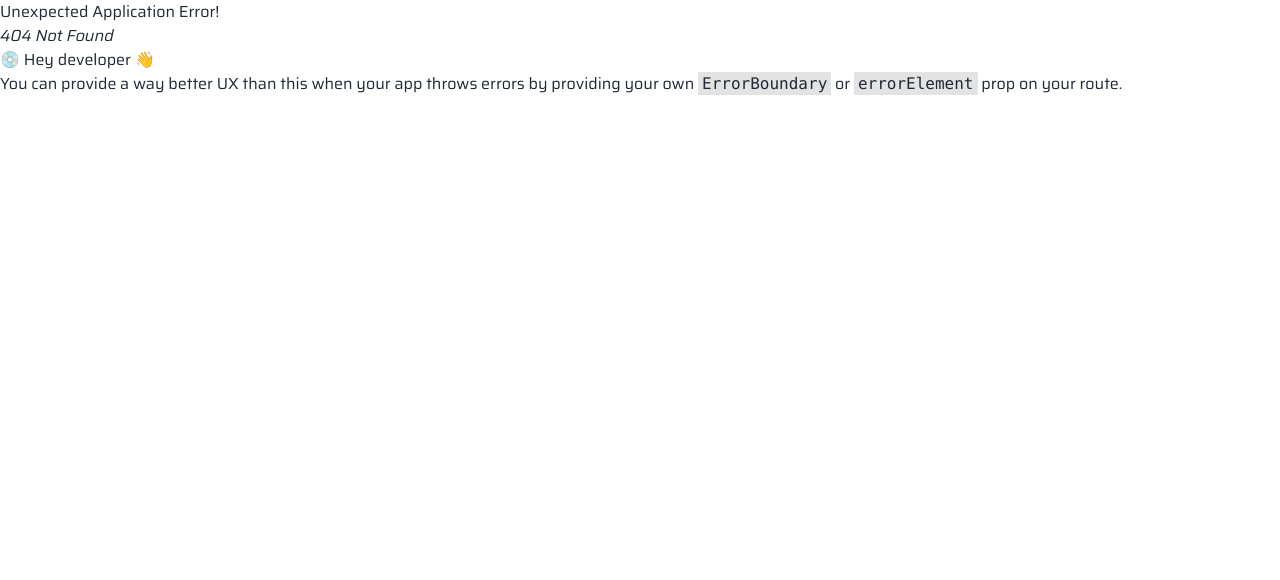
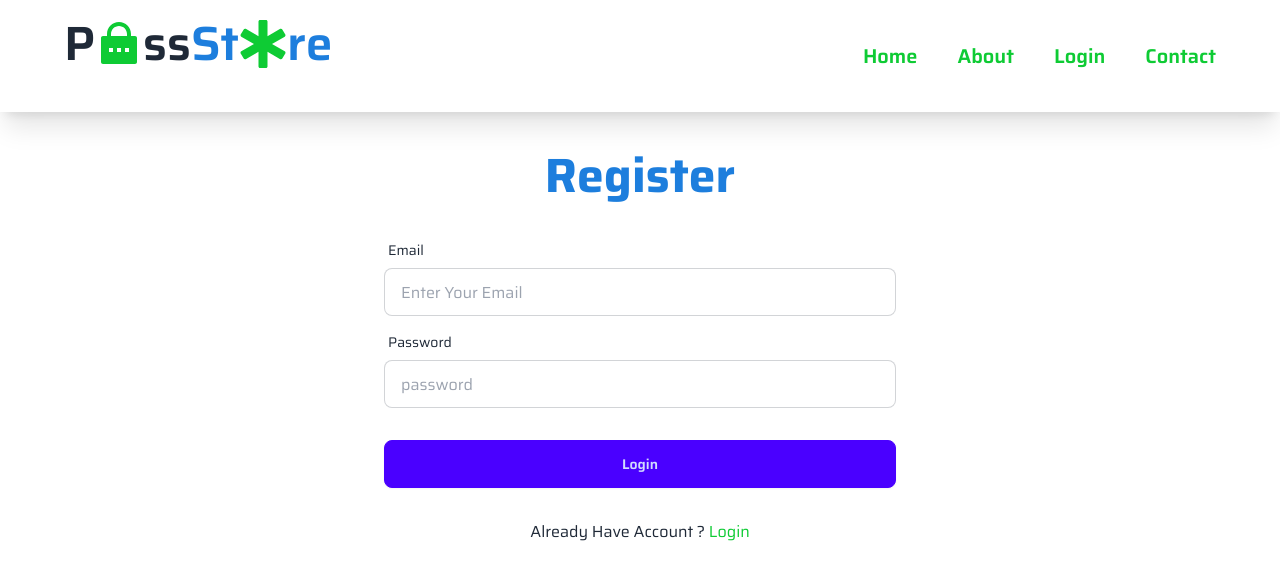
Before and after one commit to ammarcse50/password-manager-client, a React (Vite) app: page /register in a window 1280 px wide. Before the commit this address had no page. Shown: the top 580 px of the page. Built offline with nearby package versions, Linux system fonts and the light colour scheme; no server answers.

Commit message:
sign-in-out-added-firebase

```diff
--- a/package.json
+++ b/package.json
@@ -19,6 +19,7 @@
     "react-icons": "^5.1.0",
     "react-router-dom": "^6.23.0",
     "react-scroll": "^1.9.0",
+    "react-toastify": "^10.0.5",
     "react-type-animation": "^3.2.0",
     "sort-by": "^1.2.0",
     "sweetalert2": "^11.10.8"
--- /dev/null
+++ b/src/components/AuthProvider.jsx
@@ -0,0 +1,62 @@
+import React, { createContext, useEffect, useState } from "react";
+
+import { getAuth, createUserWithEmailAndPassword, onAuthStateChanged, signOut } from "firebase/auth";
+import app from "../firebase/firebase.config";
+import { signInWithEmailAndPassword } from "firebase/auth/cordova";
+import { child } from "firebase/database";
+
+const auth = getAuth(app);
+
+export const AuthContext = createContext(null);
+const AuthProvider = ({ children }) => {
+  // create user
+  const [user, setUser] = useState(null);
+   const [loading,setLoading] = useState(true)
+
+
+
+
+  const signUpUser = (email, password) => {
+    setLoading(true)
+    return createUserWithEmailAndPassword(auth, email, password);
+  };
+  const signInUser = (email, password) => {
+    setLoading(true)
+    return signInWithEmailAndPassword(auth, email, password);
+  };
+
+  const logOut = ()=>{
+    setLoading(true)
+
+     return signOut(auth);
+
+  }
+  useEffect(() => {
+    const unSubscribe = onAuthStateChanged(auth, currentUser => {
+        console.log('Current value of the current user', currentUser);
+        setUser(currentUser);
+        setLoading(false);
+    });
+    return () => {
+        unSubscribe();
+    }
+}, [])
+
+
+
+  const authInfo = {
+    signUpUser,
+
+    signInUser,
+    logOut,
+
+     user
+  };
+
+  return <AuthContext.Provider value={authInfo}>
+
+    {children}
+  </AuthContext.Provider>;
+};
+
+export default AuthProvider;
--- a/src/components/Login.jsx
+++ b/src/components/Login.jsx
@@ -1,20 +1,59 @@
-import React from 'react';
+import React, { useContext } from 'react';
+import { AuthContext } from './AuthProvider';
+import Swal from 'sweetalert2';
+import { Link } from 'react-router-dom';
 
 const Login = () => {
+
+           const {signInUser,signUpUser} = useContext(AuthContext)
+
+
+          const handleLogin =(e)=>{
+
+            e.preventDefault();
+
+
+            const form = e.target;
+
+             const email = form.email.value;
+             const password = form.password.value;
+
+
+              signInUser(email,password)
+              .then(res=>{
+                   const user = res.user;
+                   console.log(user)
+
+                Swal.fire({
+                    title: "Good job!",
+                    text: "Your are logged",
+                    icon: "success",
+                })
+            }).catch((error) => {
+                console.log(error)
+               });
+
+
+
+          }
+
+
+
     return (
         <div className=''>
-            <form className="card-body lg:w-1/2 mx-auto">
+            <h2 className="text-center text-5xl font-bold text-second-color">Login Now</h2>
+            <form onSubmit={handleLogin} className="card-body lg:w-1/2 mx-auto">
         <div className="form-control">
           <label className="label">
             <span className="label-text">Email</span>
           </label>
-          <input type="email" placeholder="email" className="input input-bordered" required />
+          <input type="email" name='email' placeholder="Enter Your Email" className="input input-bordered" required />
         </div>
         <div className="form-control">
           <label className="label">
             <span className="label-text">Password</span>
           </label>
-          <input type="password" placeholder="password" className="input input-bordered" required />
+          <input type="password" name='password' placeholder="password" className="input input-bordered" required />
           <label className="label">
             <a href="#" className="label-text-alt link link-hover">Forgot password?</a>
           </label>
@@ -22,6 +61,10 @@ const Login = () => {
         <div className="form-control mt-6">
           <button className="btn btn-primary">Login</button>
         </div>
+        <div className="mt-6 flex justify-center">
+          <button className="">Already Login Done? <Link to="/register" className='text-primary-color'>Register</Link></button>
+        </div>
+
       </form>
         </div>
     );
--- a/src/components/Navbar.jsx
+++ b/src/components/Navbar.jsx
@@ -1,9 +1,25 @@
-import React from "react";
+import { getAuth, onAuthStateChanged, signOut } from "firebase/auth";
+import React, { useContext, useEffect, useState } from "react";
 import { FaStarOfLife } from "react-icons/fa";
 import { RiLockPasswordFill } from "react-icons/ri";
 import { Link, NavLink } from "react-router-dom";
+import app from "../firebase/firebase.config";
+import { AuthContext } from "./AuthProvider";
+import Swal from "sweetalert2";
 
+import { ToastContainer, toast } from "react-toastify";
+import "react-toastify/dist/ReactToastify.css";
+const auth = getAuth(app);
 const Navbar = () => {
+  const notify = () => toast("LogOut Successful!");
+  const { logOut, user } = useContext(AuthContext);
+
+  const handleLogOut = () => {
+    logOut()
+      .then(() => console.log("user logged out successfully"))
+      .catch((error) => console.error(error));
+  };
+
   return (
     <div className="font-semibold  py-5 shadow-xl mb-10">
       <div className="max-w-6xl mx-auto lg:flex  lg:justify-between items-center">
@@ -35,12 +51,21 @@ const Navbar = () => {
           >
             About
           </a>
+          {user ? (
+            <Link
+              onClick={handleLogOut}
+              className="hover:text-second-color font-semibold md:text-xl"
+            > <span onClick={()=>notify()}> SignOut </span>
+
+            </Link>
+          ) : (
             <Link
               to="/login"
               className="hover:text-second-color font-semibold md:text-xl"
             >
               Login
             </Link>
+          )}
           <a
             href=""
             className="hover:text-second-color font-semibold md:text-xl"
@@ -49,6 +74,7 @@ const Navbar = () => {
           </a>
         </div>
       </div>
+      <ToastContainer />
     </div>
   );
 };
--- /dev/null
+++ b/src/components/Register.jsx
@@ -0,0 +1,84 @@
+import React, { useContext } from "react";
+import Swal from "sweetalert2";
+import { AuthContext } from "./AuthProvider";
+import { Link } from "react-router-dom";
+import { getAuth, sendEmailVerification } from "firebase/auth";
+import app from "../firebase/firebase.config";
+
+ const auth= getAuth(app)
+const Register = () => {
+  const { signInUser, signUpUser } = useContext(AuthContext);
+
+  const handleSignUp = (e) => {
+    e.preventDefault();
+
+    const form = e.target;
+
+    const email = form.email.value;
+    const password = form.password.value;
+
+    signUpUser(email, password).then((res) => {
+      const user = res.user;
+        console.log(user)
+        sendEmailVerification(auth)
+        .then(() => {
+          console.log('check inbox')
+        });
+      Swal.fire({
+        title: "Good job!",
+        text: "Account Created",
+        icon: "success",
+      });
+    }) .catch((error) => {
+       console.log(error)
+      });
+
+  };
+
+  return (
+    <div className="">
+      <h2 className="text-center text-5xl font-bold text-second-color">
+        Register
+      </h2>
+      <form onSubmit={handleSignUp} className="card-body lg:w-1/2 mx-auto">
+        <div className="form-control">
+          <label className="label">
+            <span className="label-text">Email</span>
+          </label>
+          <input
+            type="email"
+            name="email"
+            placeholder="Enter Your Email"
+            className="input input-bordered"
+            required
+          />
+        </div>
+        <div className="form-control">
+          <label className="label">
+            <span className="label-text">Password</span>
+          </label>
+          <input
+            type="password"
+            name="password"
+            placeholder="password"
+            className="input input-bordered"
+            required
+          />
+        </div>
+        <div className="form-control mt-6">
+          <button className="btn btn-primary">Login</button>
+        </div>
+        <div className="mt-6 flex justify-center">
+          <button className="">
+            Already Have Account ?{" "}
+            <Link to="/login" className="text-primary-color">
+              Login
+            </Link>
+          </button>
+        </div>
+      </form>
+    </div>
+  );
+};
+
+export default Register;
```
Also changed, not shown: src/main.jsx (+9 -2 lines), 1 other file (tests, documents, lock files or other folders). Lines whose indentation alone changed are shown as unchanged.
